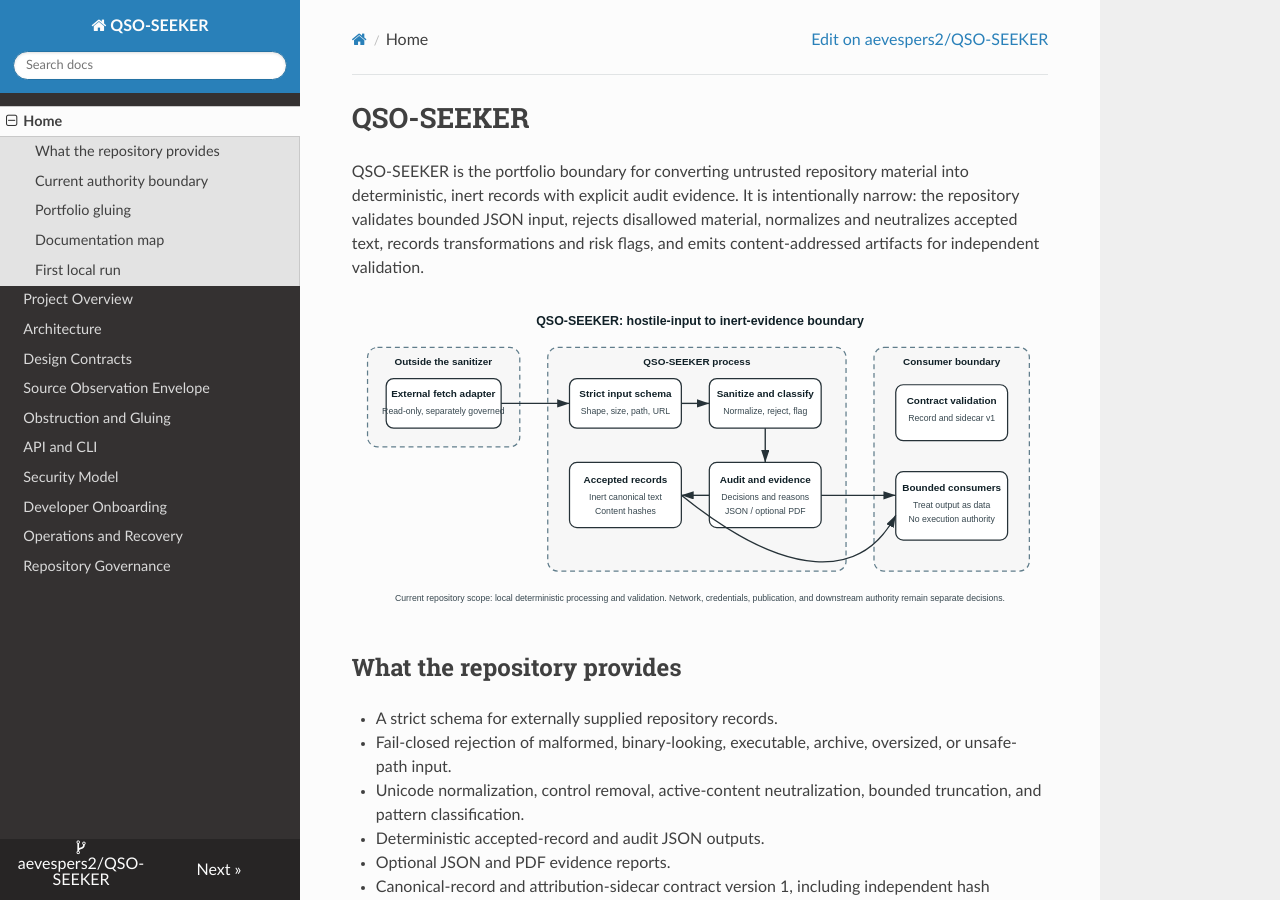
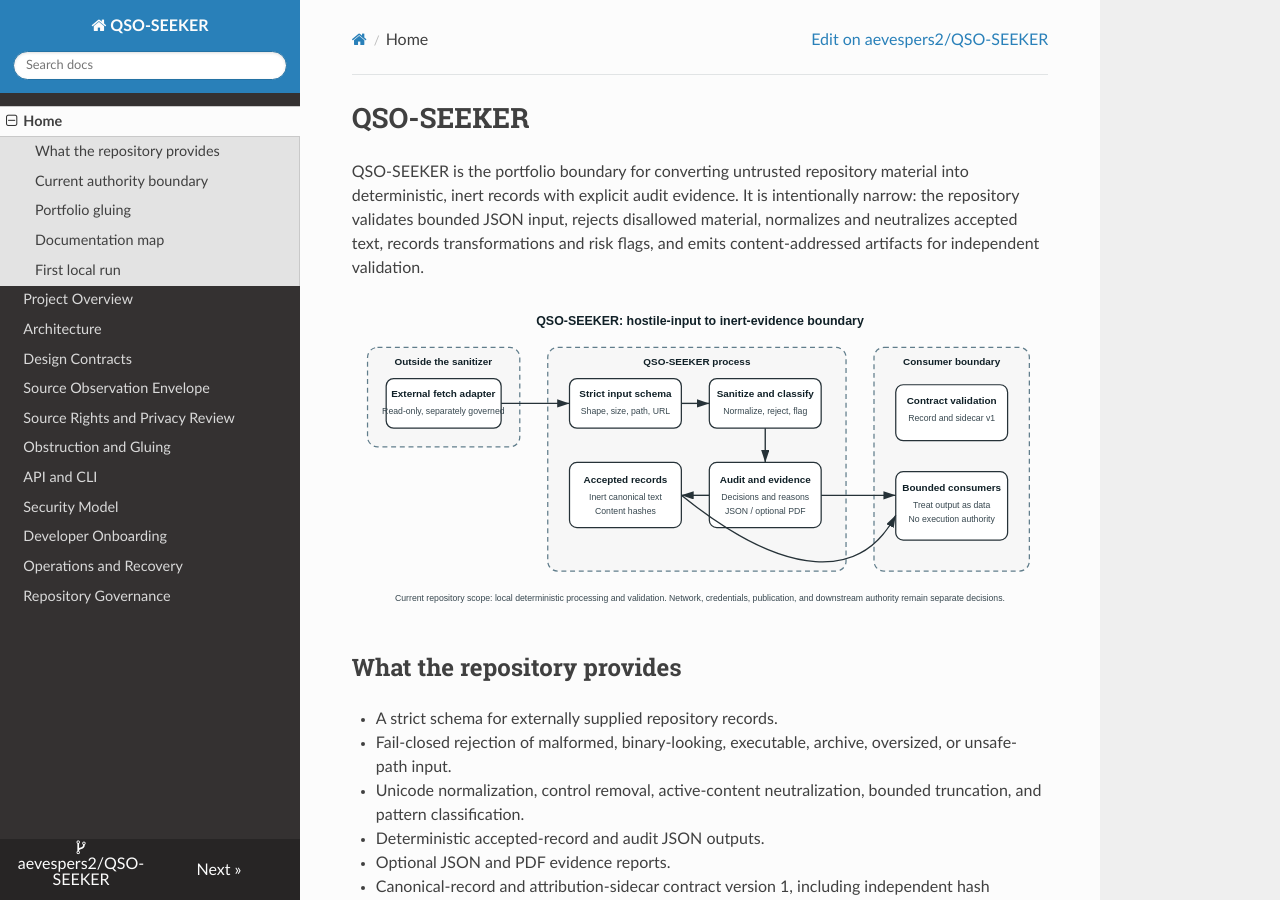
Before and after one commit to aevespers2/QSO-SEEKER, an MkDocs documentation site: the page built from docs/index.md, in a window 1280 px wide and 900 px high. Built offline with MkDocs 1.6.1, drawn with Linux system fonts in a browser that asks for light colours; nearby versions of some CDN libraries.

Commit message:
docs: add source-rights review to Pages navigation

```diff
--- a/mkdocs.yml
+++ b/mkdocs.yml
@@ -13,6 +13,7 @@ nav:
   - Architecture: architecture.md
   - Design Contracts: design-contracts.md
   - Source Observation Envelope: source-observation-envelope.md
+  - Source Rights and Privacy Review: source-rights-and-privacy-review.md
   - Obstruction and Gluing: obstruction-and-gluing.md
   - API and CLI: api-and-cli.md
   - Security Model: security.md
```
